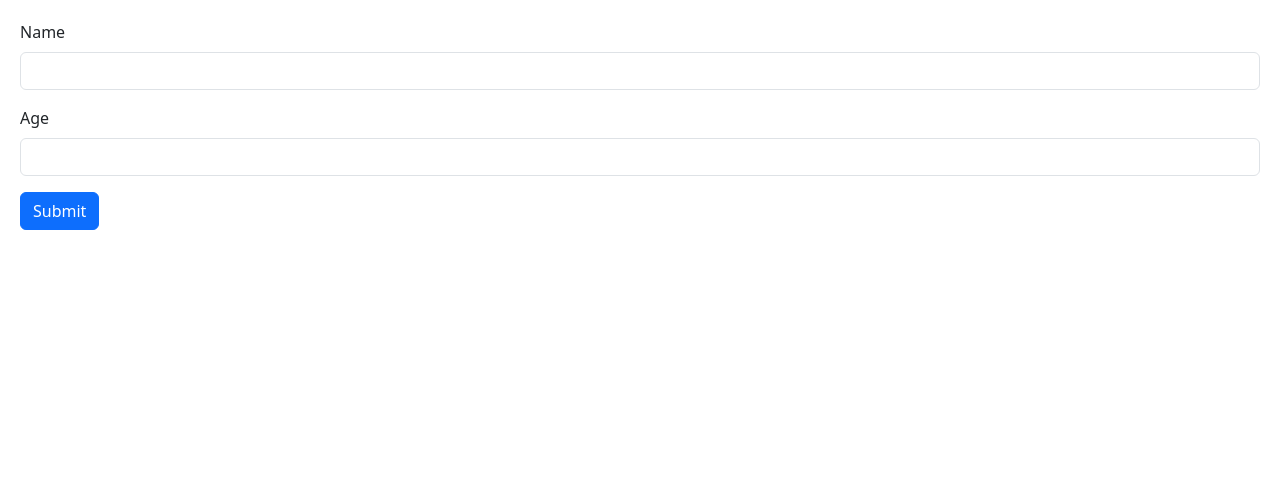
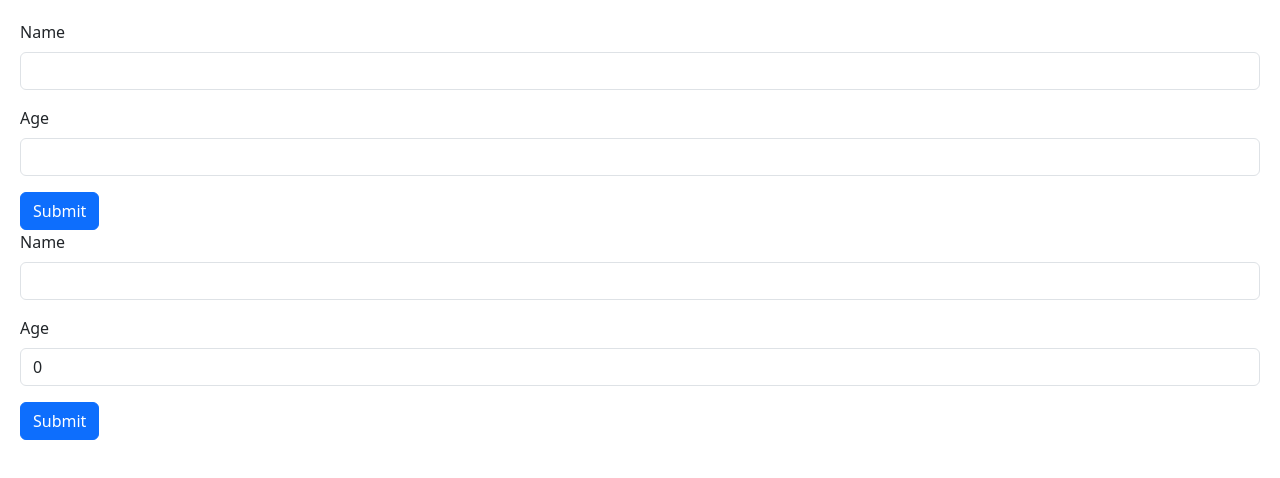
Before and after one commit to poype/Frontend, a React (Vite) app in the folder react/react-app/: page / in a window 1280 px wide. Shown: the top 478 px of the page. Built offline with nearby package versions, Linux system fonts and the light colour scheme.

Commit message:
second way to access input value, use state

```diff
--- a/react/react-app/src/App.tsx
+++ b/react/react-app/src/App.tsx
@@ -3,12 +3,14 @@
 import "./App.css";
 // vanilla css has a problem that same class name in different css file impact each other. name clashes
 
-import Form from "./components/Form"
+import {Form, Form2} from "./components/Form"
 
 function App() {
   return (
     <>
       <Form/>
+
+      <Form2/>
     </>
   );
 }
--- /dev/null
+++ b/react/react-app/src/components/Form/Form2.tsx
@@ -0,0 +1,48 @@
+import { FormEvent, useRef, useState } from "react";
+
+const Form2 = () => {
+  // use state to access input value
+  const [person, setPerson] = useState({
+    name: "",
+    age: 0
+  })
+
+
+  const handleSubmit = (event: FormEvent) => {
+    // to prevent the default action, the defaut action is load full page
+    event.preventDefault();
+    console.log("person: " + JSON.stringify(person))
+  }
+
+
+  // don't be afraid that use onchange listener will impact page performance.
+  return (
+    <form onSubmit={handleSubmit}>
+      <div className="mb-3">
+        <label htmlFor="name" className="form-label">
+          Name
+        </label>
+        <input id="name" type="text" className="form-control" value={person.name}
+          onChange={(event) =>
+            setPerson({ ...person, name: event.target.value.trim()})
+          }
+        />
+      </div>
+      <div className="mb-3">
+        <label htmlFor="age" className="form-label">
+          Age
+        </label>
+        <input id="age" type="number" className="form-control" value={person.age}
+          onChange={(event) => {
+            setPerson({...person, age: parseInt(event.target.value.trim())})
+          }}
+        />
+      </div>
+      <button className="btn btn-primary" type="submit">
+        Submit
+      </button>
+    </form>
+  );
+}
+
+export default Form2;
--- /dev/null
+++ b/react/react-app/src/components/Form/index.ts
@@ -0,0 +1,7 @@
+
+
+import Form from "./Form"
+import Form2 from "./Form2"
+
+
+export {Form, Form2}
```
Also changed, not shown: react/react-app/src/components/Form/Form.tsx (renamed from react/react-app/src/components/Form.tsx).
